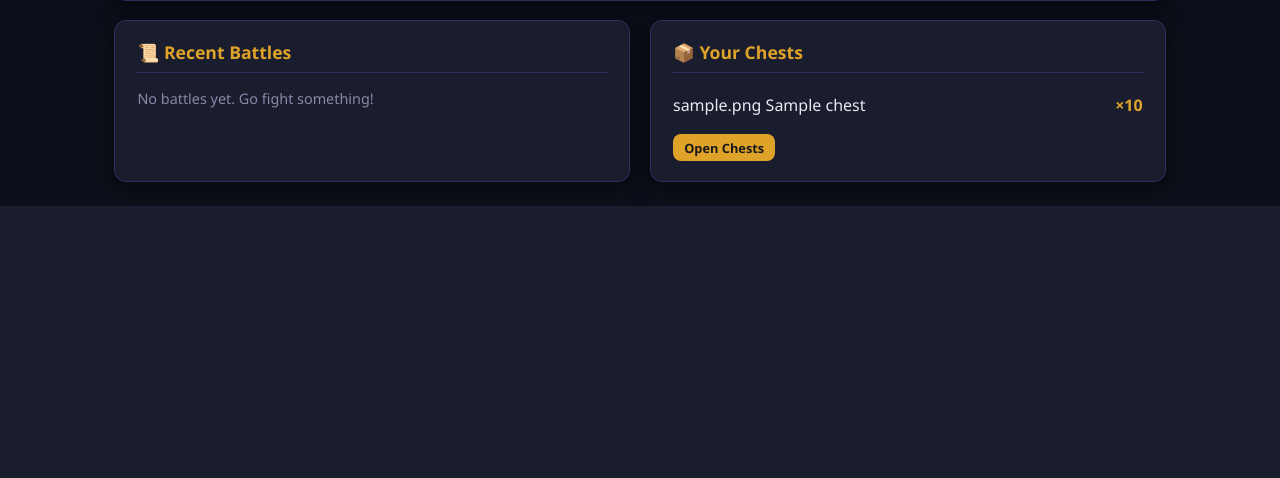
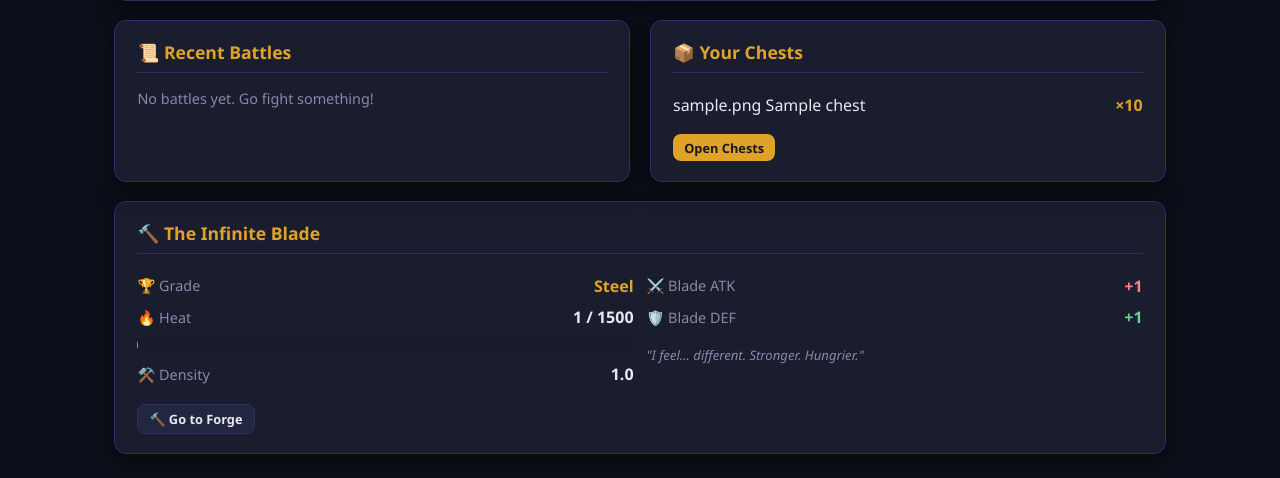
Before and after one commit to Arielmfh/incrementalrpg, a Django app: page /game/ in a window 1280 px wide. Shown: the part 695-1173 px from the top of the page. Before the commit the page ends 901 px from the top, so only its background shows below. Run offline with Django 5.2, Linux system fonts and the light colour scheme; a user stored in the database is signed in; tables that the repository leaves empty hold one stand-in row (values such as "Sample post"); data that the repository does not hold is empty.

Commit message:
feat: CombatLog variant field, inventory materials section, dashboard forge tile
Co-authored-by: Arielmfh <147870398+Arielmfh@users.noreply.github.com>

```diff
--- a/game/models.py
+++ b/game/models.py
@@ -229,6 +229,7 @@ class CombatLog(models.Model):
     gold_gained = models.IntegerField(default=0)
     item_dropped = models.ForeignKey(Item, on_delete=models.SET_NULL, null=True, blank=True)
     turns = models.IntegerField(default=0)
+    variant = models.CharField(max_length=20, default='normal')
     log_text = models.TextField(blank=True)
     created_at = models.DateTimeField(auto_now_add=True)
 
--- a/game/views.py
+++ b/game/views.py
@@ -69,6 +69,7 @@ def dashboard(request):
     player = get_object_or_404(Player, user=request.user)
     recent_combats = player.combat_logs.all()[:5]
     chests = player.chests.select_related('chest').all()
+    forge_state = ForgeState.objects.filter(player=player).first()
     return render(request, 'game/dashboard.html', {
         'player': player,
         'recent_combats': recent_combats,
@@ -76,6 +77,8 @@ def dashboard(request):
         'attack': player.compute_attack(),
         'defense': player.compute_defense(),
         'crit_chance': round(player.compute_crit_chance() * 100, 1),
+        'forge_state': forge_state,
+        'heat_limit': forge_state.get_heat_limit() if forge_state else 0,
     })
 
 
@@ -205,6 +208,7 @@ def combat_fight(request, enemy_id):
         gold_gained=result['gold_gained'],
         item_dropped=dropped_item,
         turns=result['turns'],
+        variant=variant,
         log_text=result['log'],
     )
 
@@ -363,9 +367,12 @@ def allocate_stat(request):
 def inventory(request):
     player = get_object_or_404(Player, user=request.user)
     inv_items = player.inventory.select_related('item').all()
+    gear = inv_items.exclude(item__item_type='material')
+    materials = inv_items.filter(item__item_type='material')
     return render(request, 'game/inventory.html', {
         'player': player,
-        'inventory': inv_items,
+        'inventory': gear,
+        'materials': materials,
     })
 
 
--- a/templates/game/dashboard.html
+++ b/templates/game/dashboard.html
@@ -99,6 +99,7 @@
       {% for log in recent_combats %}
         <div class="stat-row" style="border-bottom:1px solid var(--border);padding:0.4rem 0">
           <span style="font-size:0.85rem">
+            {% if log.variant == 'shiny' %}<span class="variant-badge variant-shiny">✨</span>{% elif log.variant == 'blighted' %}<span class="variant-badge variant-blighted">☠️</span>{% endif %}
             vs <strong>{{ log.enemy_name }}</strong>
             <span class="badge badge-{% if log.enemy_level <= player.level %}normal{% else %}elite{% endif %}" style="margin-left:0.3rem">Lv {{ log.enemy_level }}</span>
           </span>
@@ -129,4 +130,45 @@
     {% endif %}
   </div>
 </div>
+
+{% if forge_state %}
+<div class="card" style="margin-top:1.2rem">
+  <div class="card-title">🔨 The Infinite Blade</div>
+  <div class="grid-2" style="gap:0.8rem">
+    <div>
+      <div class="stat-row">
+        <span class="stat-label">🏆 Grade</span>
+        <span class="stat-value highlight">{{ forge_state.get_material_name }}</span>
+      </div>
+      <div class="stat-row">
+        <span class="stat-label">🔥 Heat</span>
+        <span class="stat-value">{{ forge_state.heat|floatformat:0 }} / {{ heat_limit|floatformat:0 }}</span>
+      </div>
+      <div class="hp-bar-wrap" style="margin:0.3rem 0">
+        <div class="hp-bar" style="width:{{ forge_state.heat_percent }}%;background:linear-gradient(90deg,#e05555,#f8a24b)"></div>
+      </div>
+      <div class="stat-row" style="margin-top:0.4rem">
+        <span class="stat-label">⚒️ Density</span>
+        <span class="stat-value">{{ forge_state.density|floatformat:1 }}</span>
+      </div>
+    </div>
+    <div>
+      <div class="stat-row">
+        <span class="stat-label">⚔️ Blade ATK</span>
+        <span class="stat-value highlight" style="color:#fc8181">+{{ forge_state.blade_attack_bonus }}</span>
+      </div>
+      <div class="stat-row">
+        <span class="stat-label">🛡️ Blade DEF</span>
+        <span class="stat-value highlight" style="color:#68d391">+{{ forge_state.blade_defense_bonus }}</span>
+      </div>
+      <div style="margin-top:0.8rem;font-size:0.82rem;color:var(--text-muted);font-style:italic">
+        "{{ forge_state.get_blade_voice }}"
+      </div>
+    </div>
+  </div>
+  <div style="margin-top:0.9rem">
+    <a href="{% url 'game:forge' %}" class="btn btn-secondary btn-sm">🔨 Go to Forge</a>
+  </div>
+</div>
+{% endif %}
 {% endblock %}
```
Also changed, not shown: templates/game/combat_history.html (+8 -1 lines), templates/game/inventory.html (+21 -1 lines), game/migrations/0004_combatlog_variant_field.py (added).
